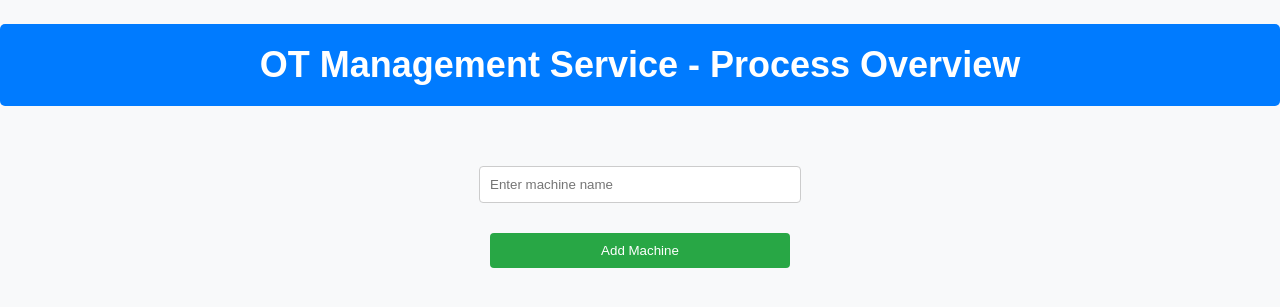
After one commit to shanewardmsc/SDCS-Framework, a FastAPI app: template SDCS-X/vOT-Management/Dev/templates/vOT_Mgmt_Overview.html in a window 1280 px wide. The commit adds this page. Shown: the top 307 px of the page. Run offline with FastAPI, Linux system fonts and the light colour scheme; the template is opened without the code that fills it, so the values that code supplies are empty.

Commit message:
Updates to UI for SDCS-X Framework - Utility Navigation

```diff
--- a/SDCS-X/vOT-Management/Dev/main.py
+++ b/SDCS-X/vOT-Management/Dev/main.py
@@ -14,7 +14,9 @@ from docker_utils import DockerInterface, DockerController
 from fastapi import FastAPI, Request, Form, Depends
 from fastapi.templating import Jinja2Templates
 from fastapi.responses import RedirectResponse, HTMLResponse, JSONResponse
+from fastapi.staticfiles import StaticFiles
 from collections import deque
+from influxdb_client import InfluxDBClient, Point, WritePrecision
 
 # Initialize FastAPI and templates
 app = FastAPI()
@@ -24,6 +26,22 @@ templates = Jinja2Templates(directory="templates")
 docker = DockerInterface()
 client = docker.docker_connect()
 docker_ctrl = DockerController(client)
+
+# Machine Configuration (Migrate to DB)
+machines_data = [
+    {"id": "machine_1", "name": "Machine A"},
+    {"id": "machine_2", "name": "Machine B"}
+]
+
+# InfluxDB Configuration
+INFLUXDB_URL = "http://localhost:8086"  # Use the container name in Docker network
+INFLUXDB_TOKEN = "EfONdgGfDr3LSOgs8zdKOD12zz3sKRygX1oqibXA3lmpXCnWsA0WnOJ5bKo7S-FEHevvwf0DEEZfHqDXUbMyJg=="  # Token for authentication
+INFLUXDB_ORG = "MTU"  # Organization name (set in InfluxDB UI)
+INFLUXDB_BUCKET = "vHIS"  # Bucket name (created in UI)
+
+# Initialize InfluxDB Client
+influx_client = InfluxDBClient(url=INFLUXDB_URL, token=INFLUXDB_TOKEN, org=INFLUXDB_ORG)
+write_api = influx_client.write_api()
 
 # MQTT Config
 BROKER = "test.mosquitto.org"
@@ -61,7 +79,7 @@ def on_message(client, userdata, message):
         False
         #print(f"Received non-UTF-8 message from topic '{topic}': {message.payload}")
 
-    mqtt_messages.append(f"{topic}: {payload}")
+    #mqtt_messages.append(f"{topic}: {payload}")
 
     # Service Discovery - Log new topics dynamically
     if topic not in DISCOVERED:
@@ -71,6 +89,20 @@ def on_message(client, userdata, message):
     # Only process messages from known microservices
     if topic in TOPICS:
         print(f"OT Manager Service Received: '{payload}' from topic '{topic}'")
+        mqtt_messages.append(f"{topic}: {payload}")
+
+        # Store MQTT messages in InfluxDB
+        # Get current time in seconds and convert to nanoseconds
+        timestamp = int(time.time() * 1e9)  # Convert to nanoseconds
+
+        # Create a simple data point
+        point = Point("mqtt_messages") \
+            .tag("topic", "vPLC/status") \
+            .field("message", "Container started") \
+            .time(timestamp, WritePrecision.NS)
+        write_api.write(bucket=INFLUXDB_BUCKET, org=INFLUXDB_ORG, record=point)
+
+        print(f"Stored in InfluxDB: {topic} -> {payload}")
 
 # Create MQTT client
 try:
@@ -84,6 +116,45 @@ try:
 
 except Exception as e:
     print(f"Failed to connect to MQTT broker: {e}")
+
+###############
+
+@app.get("/machine/{machine_id}/controls")
+def view_machine_controls(request: Request, machine_id: int):
+    # Example control elements (Later, fetch from DB)
+    controls = [
+        {"id": 1, "name": "vPLC", "status": "Running", "status_class": "green"},
+        {"id": 2, "name": "vHMI", "status": "Stopped", "status_class": "red"},
+        {"id": 3, "name": "vROB", "status": "Idle", "status_class": "orange"},
+    ]
+
+    return templates.TemplateResponse("vOT_Mgmt_Machine_Elements.html", {
+        "request": request,
+        "machine_id": machine_id,
+        "controls": controls
+    })
+
+@app.get("/machines")
+async def get_machines(request: Request):
+    return templates.TemplateResponse("vOT_Mgmt_Overview.html", {"request": request, "machines": machines_data})
+
+@app.post("/add_machine")
+async def add_machine(request: Request, machine_name: str):
+    new_machine = {"id": f"machine_{len(machines_data)+1}", "name": machine_name}
+    machines_data.append(new_machine)
+    return templates.TemplateResponse("machine.html", {"request": request, "machines": machines_data})
+
+@app.get("/containers/{machine_id}")
+async def container_management(request: Request, machine_id: str):
+    return templates.TemplateResponse("index.html", {"request": request, "machine_id": machine_id})
+
+
+
+#################
+
+
+
+
 
 @app.get("/", response_class=HTMLResponse)
 async def home(request: Request):
@@ -142,5 +213,8 @@ async def get_mqtt_messages():
     return JSONResponse(content=list(mqtt_messages))
 
 
+
+
+
 if __name__ == "__main__":
     uvicorn.run(app, host="0.0.0.0", port=9970)
--- a/SDCS-X/vOT-Management/Dev/templates/index.html
+++ b/SDCS-X/vOT-Management/Dev/templates/index.html
@@ -137,7 +137,7 @@
         </div>
 
         <div class="container-section">
-            <h2>MQTT Messages</h2>
+            <h2>OT Downstream Messages</h2>
             <div class="mqtt-container">
                 <ul id="mqtt-messages"></ul>
             </div>
--- /dev/null
+++ b/SDCS-X/vOT-Management/Dev/templates/vOT_Mgmt_Overview.html
@@ -0,0 +1,115 @@
+<!DOCTYPE html>
+<html lang="en">
+<head>
+    <meta charset="UTF-8">
+    <meta name="viewport" content="width=device-width, initial-scale=1.0">
+    <title>Production Line - Machines</title>
+    <style>
+        body {
+            font-family: Arial, sans-serif;
+            margin: 0;
+            padding: 0;
+            background-color: #f8f9fa;
+        }
+        h1 {
+            text-align: center;
+            padding: 20px;
+            background-color: #007bff;
+            color: white;
+            margin-bottom: 20px;
+            font-size: 36px;
+            border-radius: 5px;
+        }
+        .container {
+            display: flex;
+            justify-content: center;
+            flex-wrap: wrap;
+            gap: 20px;
+            padding: 0 20px;
+            margin-bottom: 40px;
+        }
+        .machine-card {
+            background-color: white;
+            border-radius: 8px;
+            padding: 20px;
+            box-shadow: 0px 4px 6px rgba(0, 0, 0, 0.1);
+            width: 250px;
+            text-align: center;
+            transition: transform 0.3s ease-in-out;
+        }
+        .machine-card:hover {
+            transform: scale(1.05); /* Slightly enlarge the card on hover */
+        }
+        .machine-status {
+            font-size: 14px;
+            margin-top: 10px;
+            color: #fff;
+            padding: 5px;
+            border-radius: 5px;
+        }
+        .green { background-color: green; }
+        .red { background-color: red; }
+        .orange { background-color: orange; }
+        .add-machine-btn {
+            margin-top: 20px;
+            padding: 10px 20px;
+            background-color: #28a745;
+            color: white;
+            border: none;
+            border-radius: 4px;
+            cursor: pointer;
+            width: 100%;
+            max-width: 300px; /* Limit the width */
+            margin: 20px auto;
+        }
+        .add-machine-btn:hover {
+            background-color: #218838;
+        }
+        form {
+            display: flex;
+            justify-content: center;
+            flex-direction: column;
+            align-items: center;
+            margin-top: 20px;
+        }
+        form input {
+            padding: 10px;
+            margin-bottom: 10px;
+            border: 1px solid #ccc;
+            border-radius: 4px;
+            width: 100%;
+            max-width: 300px; /* Limit the width of the input */
+        }
+
+        @media (max-width: 768px) {
+            .container {
+                flex-direction: column; /* Stack the cards on smaller screens */
+                align-items: center;
+            }
+            .machine-card {
+                width: 90%; /* Make the cards take up more width on smaller screens */
+            }
+        }
+    </style>
+</head>
+<body>
+    <h1>OT Management Service - Process Overview</h1>
+
+    <div class="container">
+        {% for machine in machines %}
+        <div class="machine-card">
+            <h3>{{ machine.name }}</h3>
+            <div class="machine-status {{ machine.status_class }}">
+                <span>{{ machine.status }}</span>
+            </div>
+            <a href="/machine/{{ machine.id }}/controls" class="btn">View Control Services</a>
+        </div>
+        {% endfor %}
+    </div>
+
+    <form action="/add_machine" method="post">
+        <input type="text" name="machine_name" placeholder="Enter machine name" required>
+        <button type="submit" class="add-machine-btn">Add Machine</button>
+    </form>
+</body>
+</html>
```
Also changed, not shown: SDCS-X/vOT-Management/Dev/docker_utils.py (+13 -0 lines), SDCS-X/vOT-Management/Dev/overview.py (added, +43 -0 lines), SDCS-X/vOT-Management/Dev/templates/machine_details.html (added, +81 -0 lines), SDCS-X/vOT-Management/Dev/templates/machines.html (added, +106 -0 lines), SDCS-X/vOT-Management/Dev/templates/production_line.html (added, +82 -0 lines), SDCS-X/vOT-Management/Dev/templates/vOT_Mgmt_Machine_Elements.html (added, +114 -0 lines).
